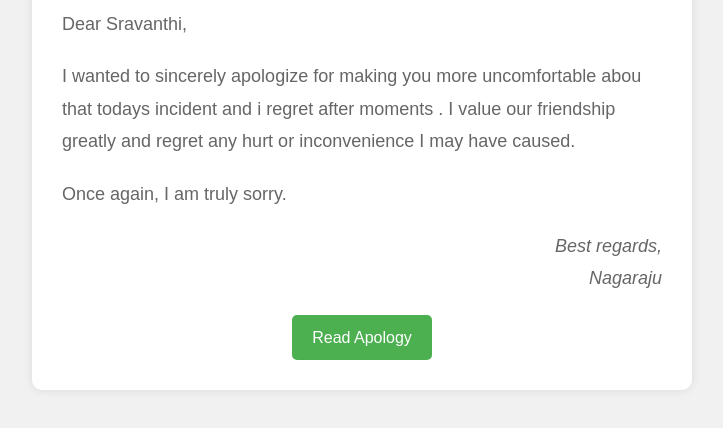
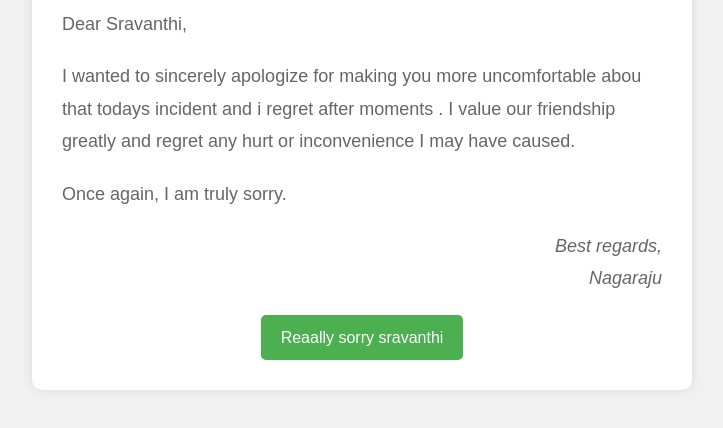
Before and after one commit to Sravanthi8895/apology_to_bestie, a plain HTML site: page index.html in a window 1280 px wide. Shown: the part 164-592 px from the top of the page, without its empty margins (278-1001 px from the left). Drawn offline with Linux system fonts and the light colour scheme.

Commit message:
Update index.html

```diff
--- a/index.html
+++ b/index.html
@@ -59,7 +59,7 @@
         <p>Once again, I am truly sorry.</p>
         <p class="signature">Best regards,<br>Nagaraju</p>
         <div class="btn-container">
-            <a href="#" class="btn">Read Apology</a>
+            <a href="#" class="btn">Reaally sorry sravanthi</a>
         </div>
     </div>
 </body>
```
